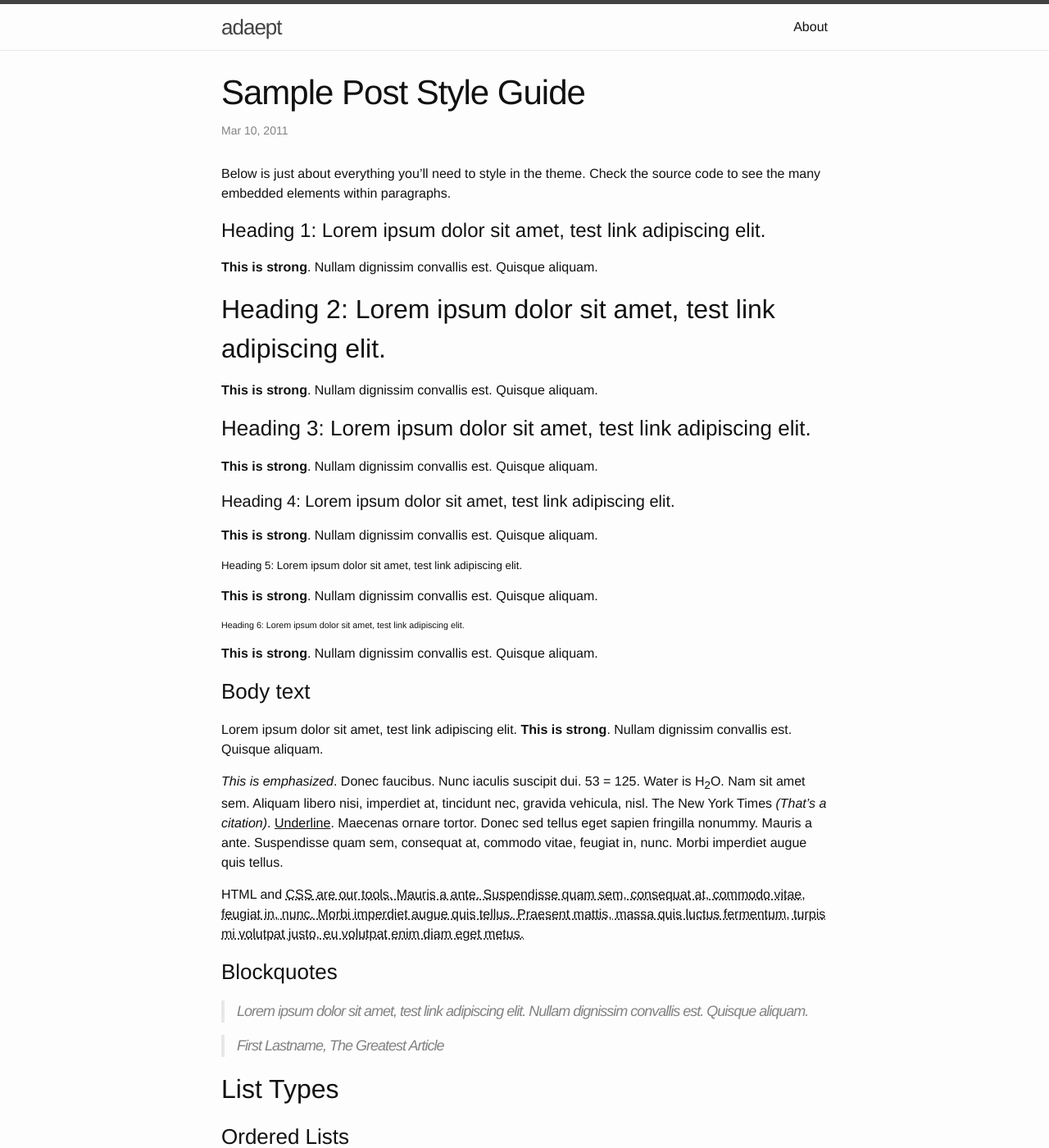
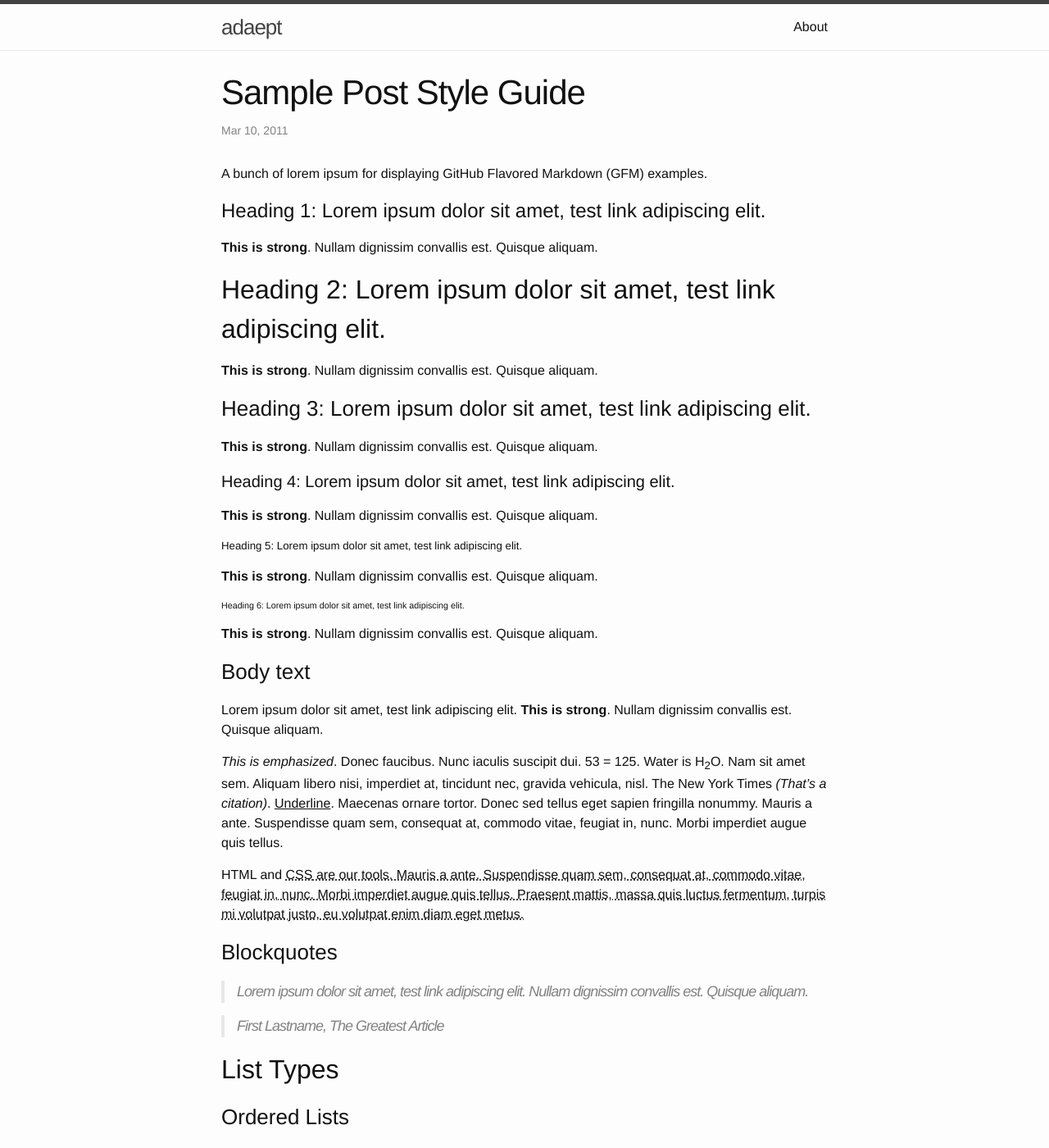
Before and after one commit to peterennis/aesite, a Jekyll site: the page built from _posts/2011-03-10-sample-post.md, in a window 1280 px wide and 1400 px high. Shown: the whole window at 82% size. Built offline with Jekyll 4.4.1, drawn with Linux system fonts in a browser that asks for light colours; some of the changed text lies outside the part shown.

Commit message:
fixing up sample post to include basic gfm, start post for setup of atom on windows

```diff
--- a/_posts/2011-03-10-sample-post.md
+++ b/_posts/2011-03-10-sample-post.md
@@ -4,13 +4,9 @@ title: "Sample Post Style Guide"
 categories: articles
 modified: 2014-08-27T11:57:41-04:00
 tags: [sample]
-toc: true
-comments: true
-ads: true
 ---
 
-Below is just about everything you'll need to style in the theme.
-Check the source code to see the many embedded elements within paragraphs.
+A bunch of lorem ipsum for displaying GitHub Flavored Markdown (GFM) examples.
 
 # Heading 1: Lorem ipsum dolor sit amet, test link adipiscing elit.
 **This is strong**. Nullam dignissim convallis est. Quisque aliquam.
@@ -50,8 +46,7 @@ HTML and <abbr title="cascading stylesheets">CSS<abbr> are our tools. Mauris a a
 
 ### Blockquotes
 
-> Lorem ipsum dolor sit amet, test link adipiscing elit.
- Nullam dignissim convallis est. Quisque aliquam.
+> Lorem ipsum dolor sit amet, test link adipiscing elit. Nullam dignissim convallis est. Quisque aliquam.
 
 > <cite>First Lastname, *The Greatest Article*</cite>
 
```
Also changed, not shown: other parts of _posts/2011-03-10-sample-post.md (+5 -5 lines), _posts/2014-10-11-setup-atom-gfm.md (added, +31 -0 lines).
